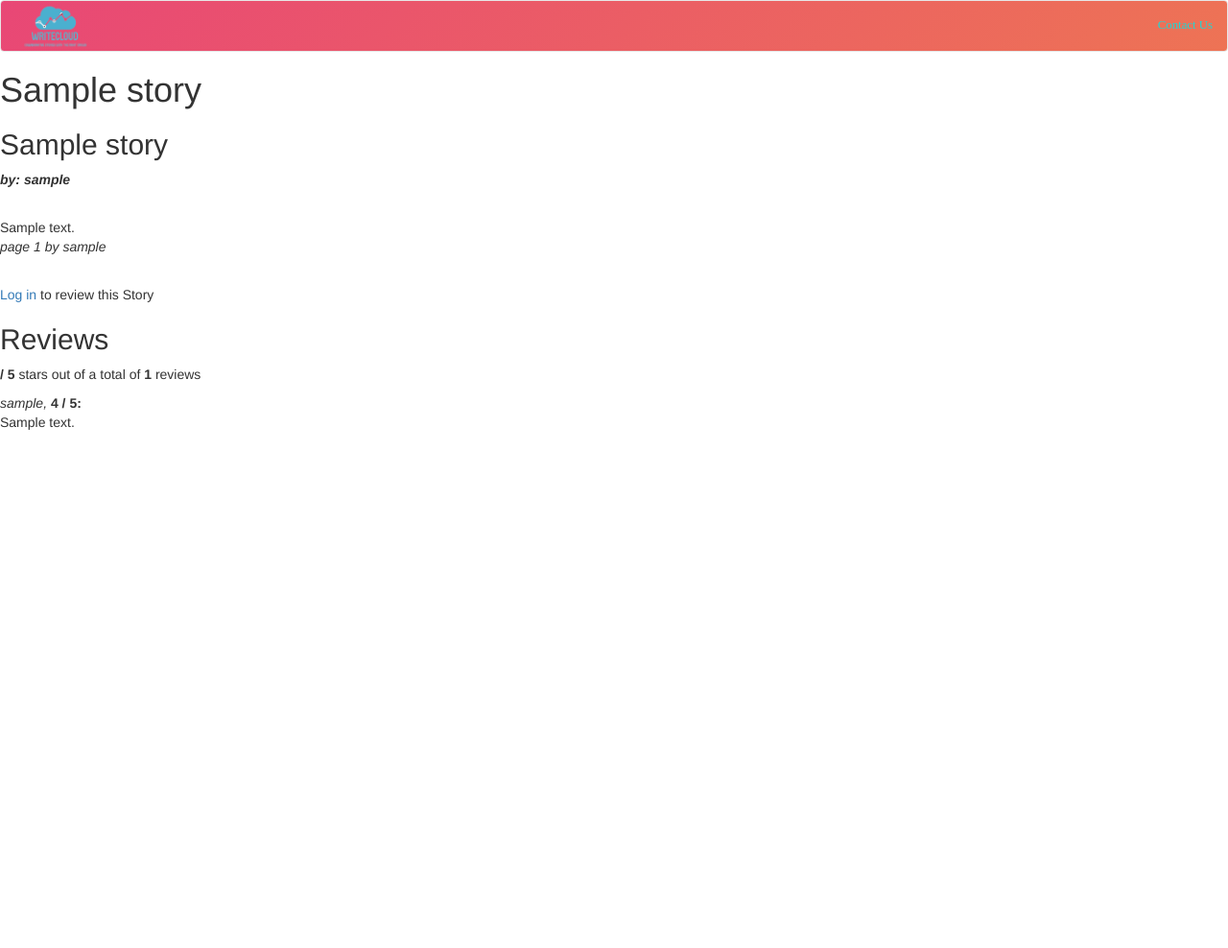
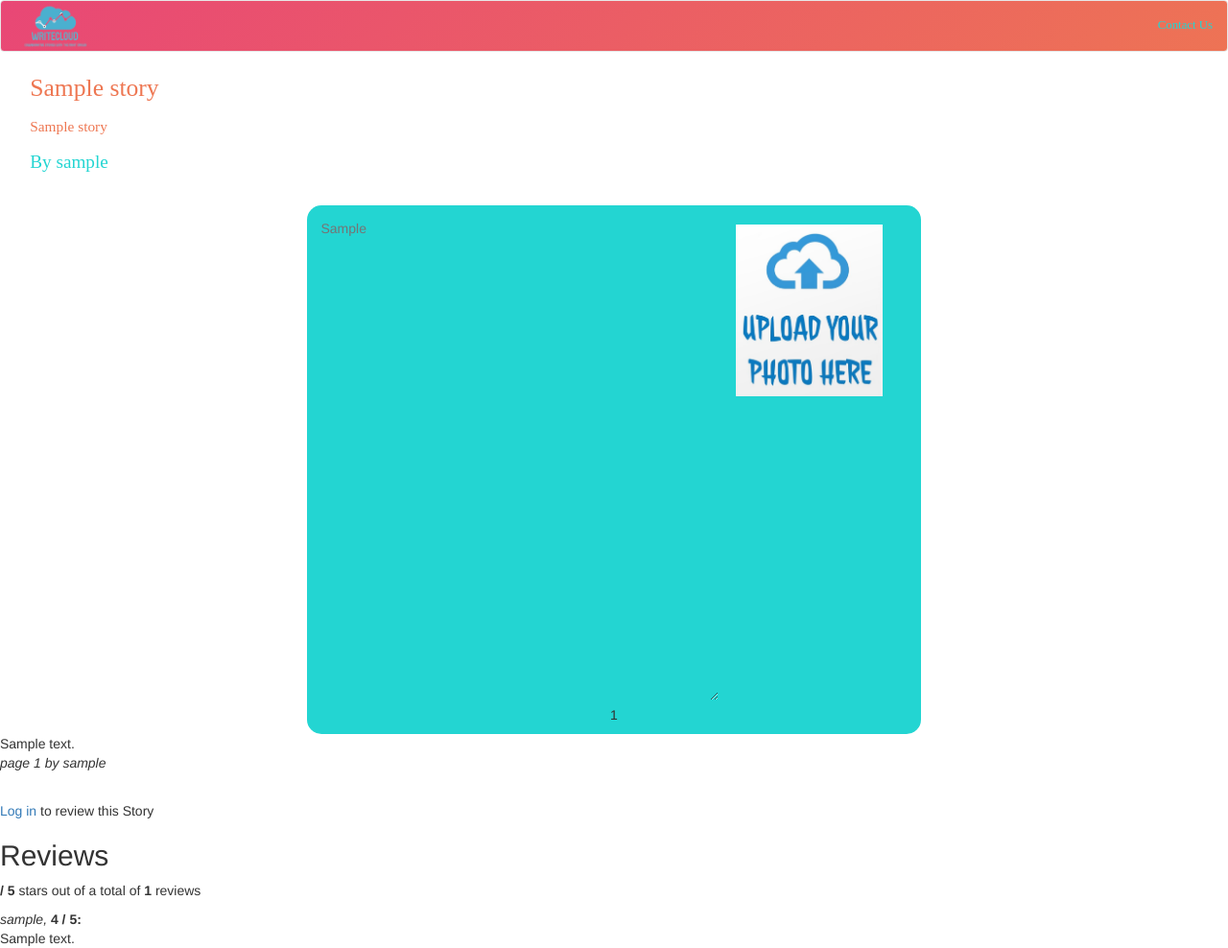
Before and after one commit to Team-9D/Write-Cloud, a Django app: page /story/00000000-0000-0000-0000-000000000001 in a window 1280 px wide. Shown: the whole page at 96% size. Before the commit the page ends 448 px from the top, so only its background shows below. Run offline with Django 3.2, Linux system fonts and the light colour scheme; tables that the repository leaves empty hold one stand-in row (values such as "Sample post"); some libraries are stand-ins or nearby versions.

Commit message:
Initial draft for story webpage

```diff
--- a/templates/writecloud/story.html
+++ b/templates/writecloud/story.html
@@ -3,12 +3,144 @@
 {% endblock %}
 {% block header_logo %}
 {% endblock %}
+{% load static %}
 
 {% block body_block %}
-    <h1>{{ title }}</h1>
-    <h2>{{ subtitle }}</h2>
-    <p><b><i>by: {{ author }}</i></b></p>
-    <br />
+<style>
+.inside{
+    font-size : 2vw;
+    font-family: "Apple Symbols";
+    color: #ee7752;
+    margin-left: 5%;
+}
+#sub{
+    font-size : 1.2vw !important;
+    margin-bottom: 2%;
+}
+#author{
+    font-size : 1.5vw !important;
+    margin-bottom: 5%;
+    color: #23d5d2 !important;
+}
+.card{
+    margin-left:25%;
+    margin-right:25%;
+    background: #23d5d2;
+    border-radius: 15px;
+}
+textarea{
+    width: 100%;
+    background: #23d5d2;
+    border: none !important;
+}
+#page{
+    display: flex !important;
+    justify-content: center;
+}
+
+.profile-images-card{
+    margin: auto;
+    display: table;
+    background: #fff;
+    padding: 30px 50px;
+}
+
+.profile-images{
+    width: 50px;
+    height: 75px;
+    overflow: hidden;
+}
+.profile-images img{
+    object-fit:cover;
+    width: 50%;
+    height: 50%;
+}
+#fileupload{
+    display: none;
+}
+#image{
+    margin-top: 3%;
+}
+textarea{
+    margin-top: 3%;
+    margin-left: 3%;
+}
+#upload-img {
+    width: 12vw;
+    height: 14vw;
+    object-fit: fill;
+}
+
+{#display: block;#}
+    {#position: absolute;#}
+    {#width: 50%;#}
+    {#height: 50%;#}
+    {#object-fit: contain;#}
+    {#transform: translate(-50%, -50%);#}
+  {#height: 85%;#}
+  {#width: 85%;#}
+  {#overflow: hidden;#}
+  {#border: solid 1px #000;#}
+  {#margin-left: 10px;#}
+  {#margin-top: 10px;#}
+  {#background-repeat: no-repeat;#}
+  {#background-position: center !important;#}
+  {#background-size: contain;#}
+{#}#}
+</style>
+    <div class="row">
+        <div class="col-md-6 col-sm-6 col-lg-6">
+            <p class="inside">{{ title }}</p>
+        </div>
+    </div>
+    <div class="row">
+        <div class="col-md-6 col-sm-6 col-lg-6">
+            <p class="inside" id="sub">{{ subtitle }}</p>
+        </div>
+    </div>
+    <div class="row">
+        <div class="col-md-6 col-sm-6 col-lg-6">
+            <p class="inside" id="author">By {{ author }}</p>
+        </div>
+    </div>
+    <div class="card" >
+        <div class="row">
+            <div class="col-md-8 col-sm-8 col-lg-8">
+                    <div class="row">
+                        <div class="col-md-12 col-sm-12 col-lg-12">
+                              <div>
+                                  {% for page in pages %}
+                                        {% if forloop.first %}
+                                  <textarea  readonly placeholder={{ page.content }} rows="25"></textarea>
+                                    {% endif %}
+                                {% endfor %}
+                              </div>
+                        </div>
+                    </div>
+            </div>
+            <div id ="image" class="col-md-3 col-sm-3 col-lg-3">
+                <div class="row">
+                    <div class="col-md-2 col-sm-2 col-lg-2">
+                                <div onclick="uploadFunction()" class="imgbox">
+                                    <img src="{% static "upload.png" %}" id="upload-img">
+                                </div>
+                            <div class="custom-file">
+                                <input  type="file" id="fileupload">
+                            </div>
+                    </div>
+                </div>
+            </div>
+        </div>
+        <div class="row">
+            <div id="page">
+                {% for page in pages %}
+                    {% if forloop.first %}
+                        <p>{{ page.number }}</p>
+                    {% endif %}
+                {% endfor %}
+            </div>
+        </div>
+    </div>
     {% for page in pages %}
         {{ page.content }} <br />
         <p><i>page {{ page.number }} by {{ page.author }}</i></p>
@@ -57,4 +189,9 @@
         <i>{{ review.author }},</i> <b>{{ review.stars }} / 5:</b> <br />
         {{ review.body }} <br />
     {% endfor %}
+<script>
+function uploadFunction(){
+    document.getElementById("fileupload").click();
+}
+</script>
 {% endblock %}
```
Also changed, not shown: static/upload.png (added).
